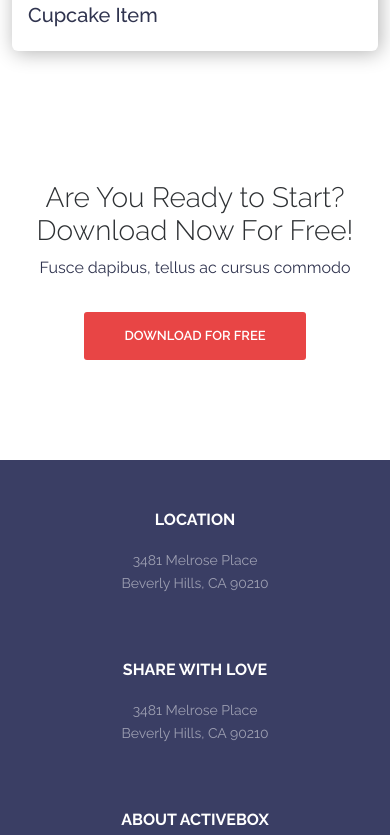
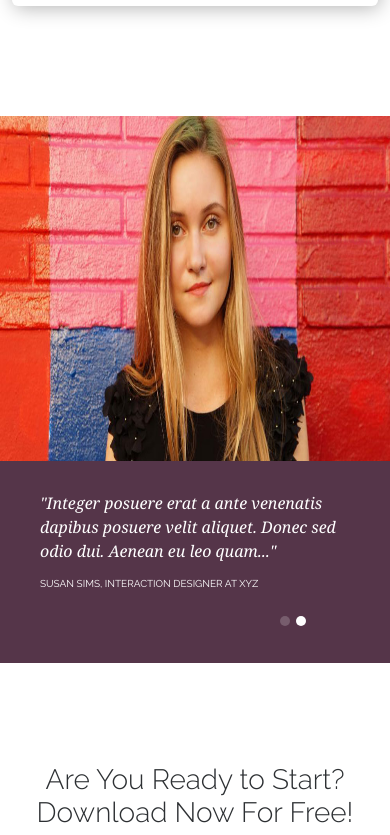
Before and after one commit to atikrpi27/ActiveBox, a plain HTML site: page index.html in a window 390 px wide. Shown: the part 10697-11532 px from the top of the page. Drawn offline with nearby package versions, Linux system fonts and the light colour scheme.

Commit message:
Add Testimonial Slider Section

```diff
--- a/assets/css/style.css
+++ b/assets/css/style.css
@@ -154,7 +154,7 @@ nav ul {
 /*============= Feature Start =============*/
 
 #features {
-    padding: 125px 0 60px 0;
+    padding: 100px 0 40px 0;
 }
 
 .features-content {
@@ -365,6 +365,67 @@ nav ul {
 }
 
 
+/*============== Testimonials Start ==============*/
+
+
+#testimonials{
+    padding-top: 80px;
+}
+
+.slider-content{
+    background-color: #553549;
+}
+
+.slider-content p{
+    padding: 60px 60px 0px 60px;
+    margin: 0;
+    color: #fff;
+    font-family: Georgia, "Times New Roman", serif;
+    font-size: 32px;
+    font-style: italic;
+}
+
+.slider-img{
+    height: 345px;
+}
+
+.testimonial-author {
+    color: #fff;
+    display: block;
+    font-size: 12px;
+    font-style: normal;
+    font-weight: 600;
+    margin-top: 15px;
+    text-transform: uppercase;
+    padding-left: 60px;
+}
+
+.client-testimonial-carousel .owl-dots button {
+    height: 10px;
+    background:rgba(255,255,255, 0.2);
+    width: 10px;
+    display: inline-block;
+    margin: 3px;
+    transition: .2s;
+    border-radius: 50%;
+}
+
+.client-testimonial-carousel button.owl-dot.active {
+    background: #fff !important;
+    width: 10px;
+    height: 10px;
+}
+
+.client-testimonial-carousel .owl-dots {
+    text-align: center;
+    position: absolute;
+    right: 0;
+    bottom: 30px;
+    left: 50%;
+}
+
+
+
 /*============== Download Start ==============*/
 
 #download{
@@ -486,6 +547,37 @@ nav ul {
         height: 212.5px;
         width: 212.5px;
         padding: 0px 0px;
+    }
+
+    .slider-content p {
+        padding: 60px 45px 0px 20px;
+        margin: 0;
+        color: #fff;
+        font-family: Georgia, "Times New Roman", serif;
+        font-size: 26px;
+        font-style: italic;
+        /* text-align: justify; */
+    }
+
+    .slider-content p {
+        padding: 60px 45px 0px 20px;
+        margin: 0;
+        color: #fff;
+        font-family: Georgia, "Times New Roman", serif;
+        font-size: 26px;
+        font-style: italic;
+        /* text-align: justify; */
+    }
+
+    .testimonial-author {
+        color: #fff;
+        display: block;
+        font-size: 11px;
+        font-style: normal;
+        font-weight: 600;
+        margin-top: 15px;
+        text-transform: uppercase;
+        padding-left: 20px;
     }
 }
 
@@ -609,6 +701,38 @@ nav ul {
         margin-bottom: 50px;
     }
 
+    .slider-content {
+        padding-bottom: 65px;
+    }
+
+    .slider-content p {
+        padding: 30px 40px 0px 40px;
+        margin: 0;
+        color: #fff;
+        font-family: Georgia, "Times New Roman", serif;
+        font-size: 24px;
+        font-style: italic;
+    }
+
+    .testimonial-author {
+        color: #fff;
+        display: block;
+        font-size: 11px;
+        font-style: normal;
+        font-weight: 600;
+        margin-top: 15px;
+        text-transform: uppercase;
+        padding-left: 40px;
+    }
+
+    .owl-dots {
+        /* text-align: center; */
+        position: absolute;
+        right: 0;
+        bottom: 30px;
+        left: 50%;
+    }
+
 }
 
 @media (max-width: 425px) {
@@ -635,4 +759,24 @@ nav ul {
         padding:6px;
         text-decoration: none;
     }
+
+    .testimonial-author {
+        color: #fff;
+        display: block;
+        font-size: 10px;
+        font-style: normal;
+        font-weight: 400;
+        margin-top: 15px;
+        text-transform: uppercase;
+        padding-left: 40px;
+    }
+
+    .slider-content p {
+        padding: 30px 40px 0px 40px;
+        margin: 0;
+        color: #fff;
+        font-family: Georgia, "Times New Roman", serif;
+        font-size: 16px;
+        font-style: italic;
+    }
 }
--- a/assets/js/main.js
+++ b/assets/js/main.js
@@ -53,5 +53,16 @@ $(document).ready(function () {
         }
     });
 
-
+    //testimonials slider
+    $(".owl-carousel").owlCarousel({
+        items: 1,
+        autoplay: true,
+        // autoplayHoverPause: true,
+        autoplayTimeout: 4000,
+        animateIn: 'fadeIn',
+        animateOut: 'fadeOut',
+        margin: 30,
+        loop: true,
+        dots: true,
+    });
 })
--- a/index.html
+++ b/index.html
@@ -15,6 +15,10 @@
     <link href="https://fonts.googleapis.com/css2?family=Raleway:wght@300;400;500;600;700;800;900&display=swap"
         rel="stylesheet">
     <link rel="stylesheet" href="https://cdn.jsdelivr.net/npm/bootstrap@5.2.3/dist/css/bootstrap.min.css" />
+    <!-- OwlCarousel CDN -->
+    <link rel="stylesheet" href="https://cdnjs.cloudflare.com/ajax/libs/OwlCarousel2/2.3.4/assets/owl.carousel.min.css">
+    <link rel="stylesheet"
+        href="https://cdnjs.cloudflare.com/ajax/libs/OwlCarousel2/2.3.4/assets/owl.theme.default.min.css">
     <!-- Font Awesome CSS CDN -->
     <script src="https://kit.fontawesome.com/d2653e3bfe.js" crossorigin="anonymous"></script>
     <!-- Main CSS -->
@@ -330,8 +334,8 @@
             <div class="row">
                 <div class="col-xxl-3 col-lg-3 col-md-6 col-sm-12 store-item sweets" data-item="sweets">
                     <div class="card card-01">
-                        <img class="card-img-top produce-details" src="https://js-beginners.github.io/filter-project/img/sweets-1.jpeg"
-                            alt="Card image cap">
+                        <img class="card-img-top produce-details"
+                            src="https://js-beginners.github.io/filter-project/img/sweets-1.jpeg" alt="Card image cap">
                         <div class="card-body">
                             <h5 class="card-title">Sweet Item</h5>
                         </div>
@@ -412,6 +416,34 @@
     </section>
     <!-- Product end -->
 
+    <!-- Testimonials Start -->
+    <section id="testimonials">
+        <div class="testimonials slider">
+            <div class="owl-carousel client-testimonial-carousel">
+                <div class="row slider-content">
+                    <div class="col-lg-6">
+                        <img class="slider-img" src="assets/img/testimonial-1.jpg" alt="testimonial-1 img">
+                    </div>
+                    <div class="col-lg-6">
+                        <p>"Cras mattis consectetur purus sit amet fermentum. Donec sed odio dui. Aenean lacinia bibendum nulla sed consectetur...."</p>
+                        <h6 class="testimonial-author">Susan Sims, Interaction Designer at XYZ</h6>
+                    </div>
+                </div>
+
+                <div class="row slider-content">
+                    <div class="col-lg-6">
+                        <img class="slider-img" src="assets/img/testimonial-2.jpg" alt="testimonial-2 img">
+                    </div>
+                    <div class="col-lg-6">
+                        <p>"Integer posuere erat a ante venenatis dapibus posuere velit aliquet. Donec sed odio dui. Aenean eu leo quam..."</p>
+                        <h6 class="testimonial-author">Susan Sims, Interaction Designer at XYZ</h6>
+                    </div>
+                </div>
+        </div>
+    </div>
+    </section>
+    <!-- Testimonials end -->
+
     <!-- Download Start -->
     <section id="download">
         <div class="container">
@@ -471,6 +503,8 @@
     <script src="https://ajax.googleapis.com/ajax/libs/jquery/3.6.1/jquery.min.js"></script>
     <!-- Bootstrap CDN -->
     <script src="https://cdn.jsdelivr.net/npm/bootstrap@5.2.3/dist/js/bootstrap.bundle.min.js"></script>
+    <!-- OwlCarousel CDN -->
+    <script src="https://cdnjs.cloudflare.com/ajax/libs/OwlCarousel2/2.3.4/owl.carousel.min.js"></script>
     <!-- Main JS -->
     <script src="assets/js/main.js"></script>
 </body>
```
